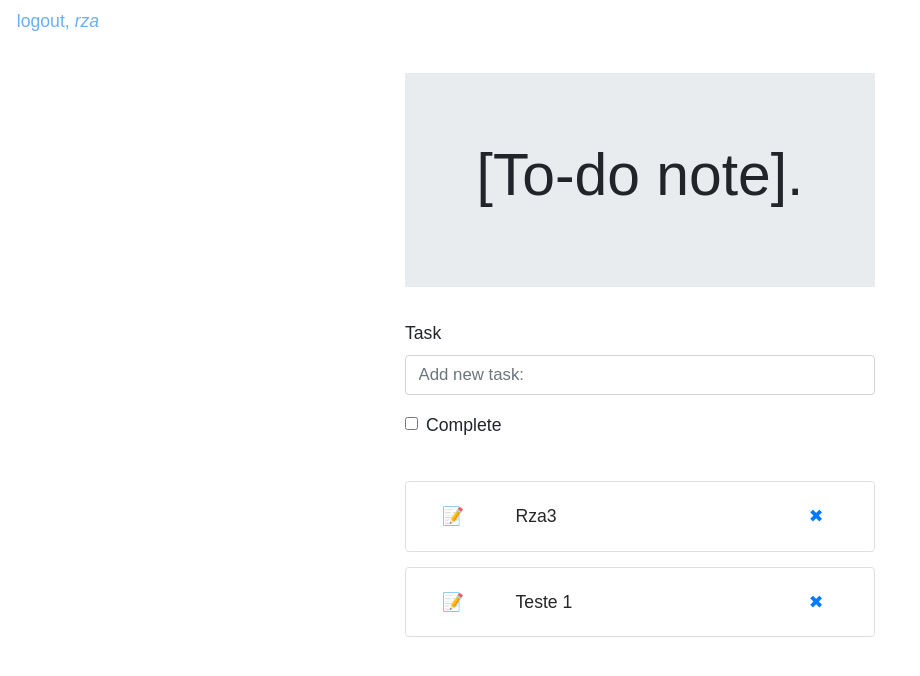
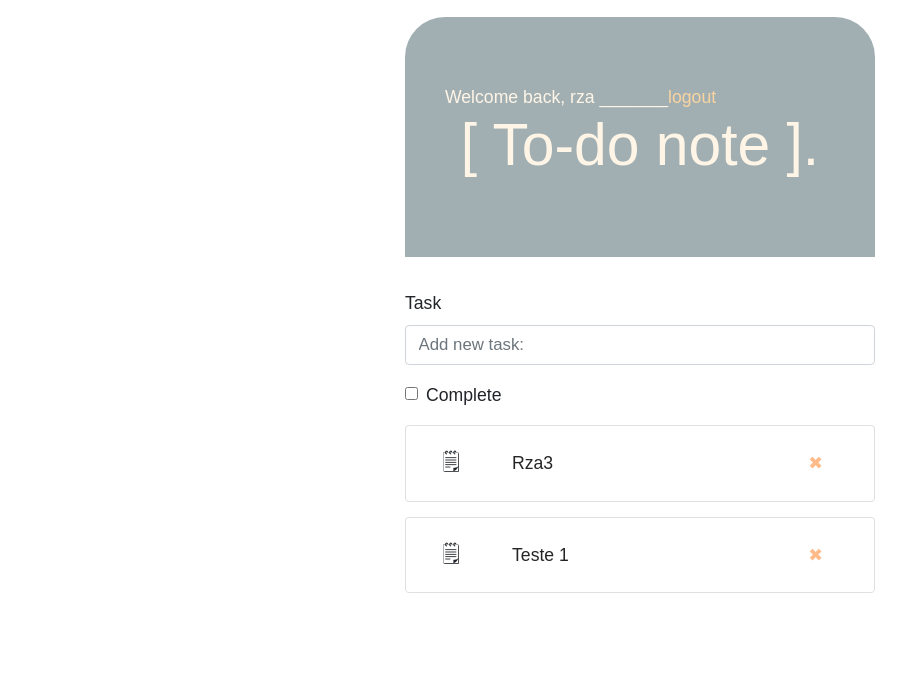
Before and after one commit to jonatasemanuel/to-do, a Django app: page /home in a window 1280 px wide. Shown: the top 676 px of the page, without its empty margins (0-920 px from the left). Run offline with Django 4.2, Linux system fonts and the light colour scheme; a user stored in the database is signed in; data comes from the database, SQL or seed files in the repository; both versions use the stored data as it was after the commit; some libraries are stand-ins or nearby versions.

Commit message:
style: ta bom já.

```diff
--- a/core/static/css/styles.css
+++ b/core/static/css/styles.css
@@ -19,11 +19,15 @@ h1 {
 }
 
 #task-name:hover {
-    color: rgb(120, 139, 196);
+    color: rgb(86, 111, 184);
+}
+
+a {
+    color: rgb(151, 188, 252);
 }
 
 a:hover {
-    color: rgb(106, 175, 243);
+    color: rgb(22, 81, 140);
     text-decoration : none;
 }
 
@@ -39,6 +43,46 @@ li {
     margin-bottom: 15px;
 }
 
-header {
-    margin-top: 30px;
+.jumbotron {
+   border-radius: 40px 40px 0 0;
+   background-color: rgba(150, 166, 169, 0.895);
+   color: rgb(255, 245, 231);
 }
+
+.logout {
+    color: rgb(249, 212, 160);
+}
+
+.logout:hover {
+    color: rgb(247, 231, 207);
+}
+
+#delete {
+    color: rgb(255, 187, 138);
+}
+
+#delete:hover {
+    color: rgb(247, 231, 207);
+}
+
+.user {
+    display: flex;
+    flex-wrap: nowrap;
+    justify-content: flex-start;
+    margin-bottom: -10px;
+    margin-left: 40px;
+}
+
+.btn{
+    display: flex;
+    flex-wrap: nowrap;
+    justify-items: flex-start;
+}
+
+#done {
+    font-size: 0.9rem;
+}
+
+#to-do {
+    font-size: 1.30rem;
+}
--- a/core/static/js/script.js
+++ /dev/null
@@ -1,3 +0,0 @@
-function TaskDone(){
-    alert("You sick")
-}
--- /dev/null
+++ b/core/templates/core/_nav.html
@@ -0,0 +1,18 @@
+{% load static %}
+
+<nav>
+    <ul>
+
+        {% if request.user.is_authenticated %}
+            <li class="nav-item">
+
+            </li>
+
+        {% else %}
+            <li class="nav-item">
+
+            </li>
+        {% endif %}
+
+    </ul>
+</nav>
--- a/core/templates/core/base.html
+++ b/core/templates/core/base.html
@@ -7,39 +7,22 @@
     <meta charset="UTF-8">
     <meta http-equiv="X-UA-Compatible" content="IE=edge">
     <meta name="viewport" content="width=device-width, initial-scale=1.0">
+
     <title>{% block title %}{% endblock title %} </title>
+
     {% bootstrap_css %}
     <link rel="stylesheet" href="{% static 'css/styles.css' %}">
     <script type="text/javascript" src="{% static 'js/script.js' %}"></script>
+</head>
 
+<body>
 
-</head>
-<body>
-    <nav>
-        <ul class="nav justify-content-start">
+    <div class="container">
 
-            {% if request.user.is_authenticated %}
-                <li class="nav-item">
-                    <a class ="nav-link" href="{% url 'logout' %}">logout, <em>{{ user.username }}</em></a>
-                </li>
+        {% include 'core/_nav.html' %}
+        {% block content %}{% endblock %}
 
-            {% else %}
-                <li class="nav-item">
-                    <a data-toggle="modal" class ="nav-link" href="{% url 'login' %}">login</a>
-                </li>
-
-                <li class="nav-item">
-                    <a class ="nav-link" href="{% url 'register' %}">register</a>
-                </li>
-
-            {% endif %}
-        </ul>
-    </nav>
-    <div class="container">
-        {% block content %}{% endblock %}
     </div>
-
-
 
 {% bootstrap_javascript jquery='full' %}
 </body>
--- a/core/templates/core/home.html
+++ b/core/templates/core/home.html
@@ -6,14 +6,17 @@
 
 {% block content %}
         <header class="jumbotron jumbotron-fluid">
-                <h1 class="display-4">[To-do note].</h1>
+            <ul class="nav">
+                <li class="nav-item"><span class="user">Welcome back, {{ user.username }} _______ </span></li>
+                <li class="nav-item"><a class ="logout" href="{% url 'logout' %}">logout</a></li>
+            </ul>
+                <h1 class="display-4">[ To-do note ].</h1>
         </header>
 
                 <form action="{% url 'home' %}" method="post" class="form">
                     {% csrf_token %}
                     {% bootstrap_form form %}
                 </form>
-                <br>
 
                 {% for task in tasks %}
                 <div id="task-body" class="card">
@@ -23,7 +26,7 @@
                             <table class="container text-left">
 
                                     <tr>
-                                        <td class="col-1"><span id="to-do" >&#128221;</span></td>
+                                        <td class="col-1"><span id="to-do" >&#128466;</span></td>
                                         <td class="col-6"><a id="task-name" class="card-link" href="{% url 'edit' task.id %}">{{ task|title }}</a></td>
 
                                         <td class="col-1"><a id="delete" class="card-link" href="{% url 'delete' task.id %}">&#10006;</a></td>
@@ -36,7 +39,7 @@
                             <table class="container text-left">
 
                                 <tr>
-                                    <td class="col-1"><span id="done" >&#129504;</span></td>
+                                    <td class="col-1"><span id="done" >&#128221;</span></td>
                                     <td class="col-6"><a style="text-decoration:line-through" id="task-name" class="card-link" href="{% url 'edit' task.id %}">{{ task|title }}</a></td>
 
                                     <td class="col-1"><a id="delete" class="card-link" href="{% url 'delete' task.id %}">&#10006;</a></td>
--- a/login/templates/login/login.html
+++ b/login/templates/login/login.html
@@ -6,7 +6,7 @@
 
     <div class="card">
         <h5 class="card-header">Login</h5>
-        <div class="card-body">
+    <div id="login" class="card-body">
 
             <form action="{% url 'login' %}" method="POST">{% csrf_token %}
                 {% bootstrap_form form %}
@@ -15,6 +15,9 @@
                 {% endbuttons %}
                 <input type="hidden" name="next" value="{% url 'home' %}">
             </form>
+
+                <a class ="register" href="{% url 'register' %}">register</a>
+
         </div>
 </div>
 
```
Also changed, not shown: db.sqlite3.
